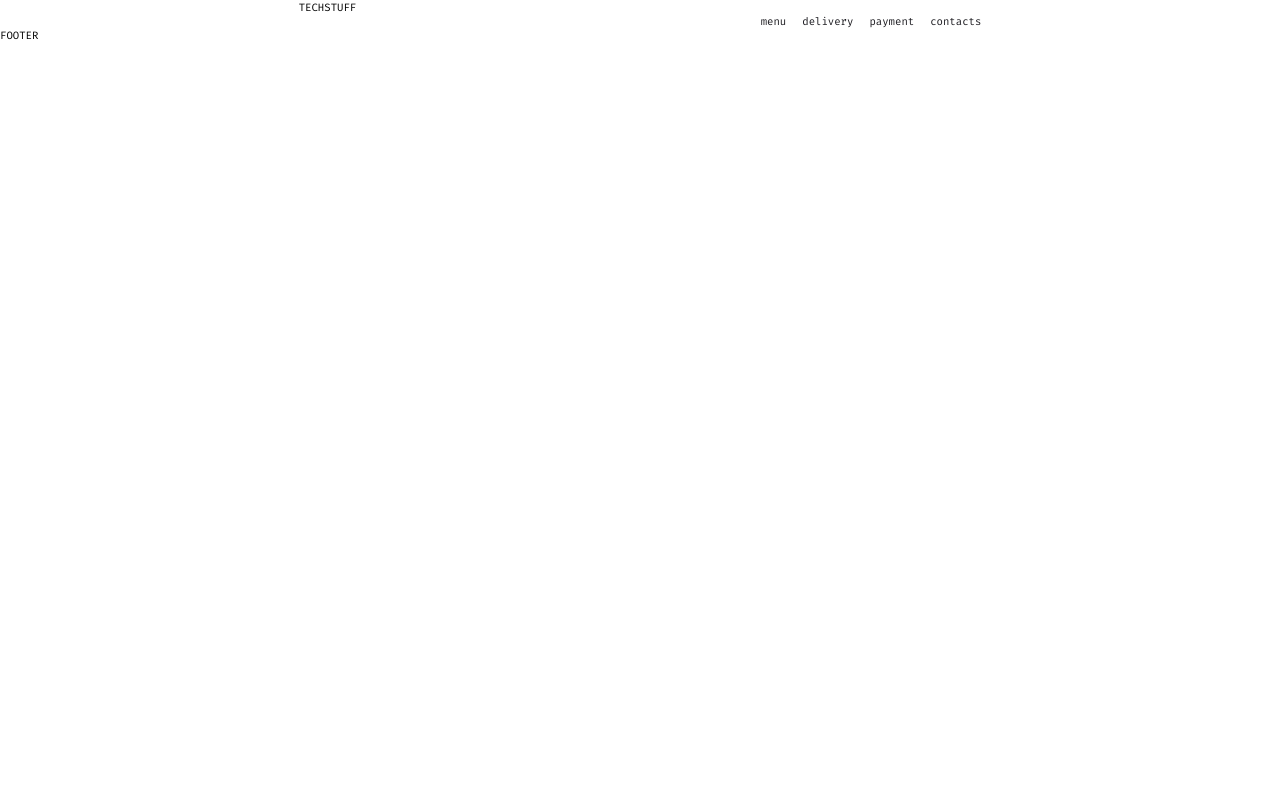
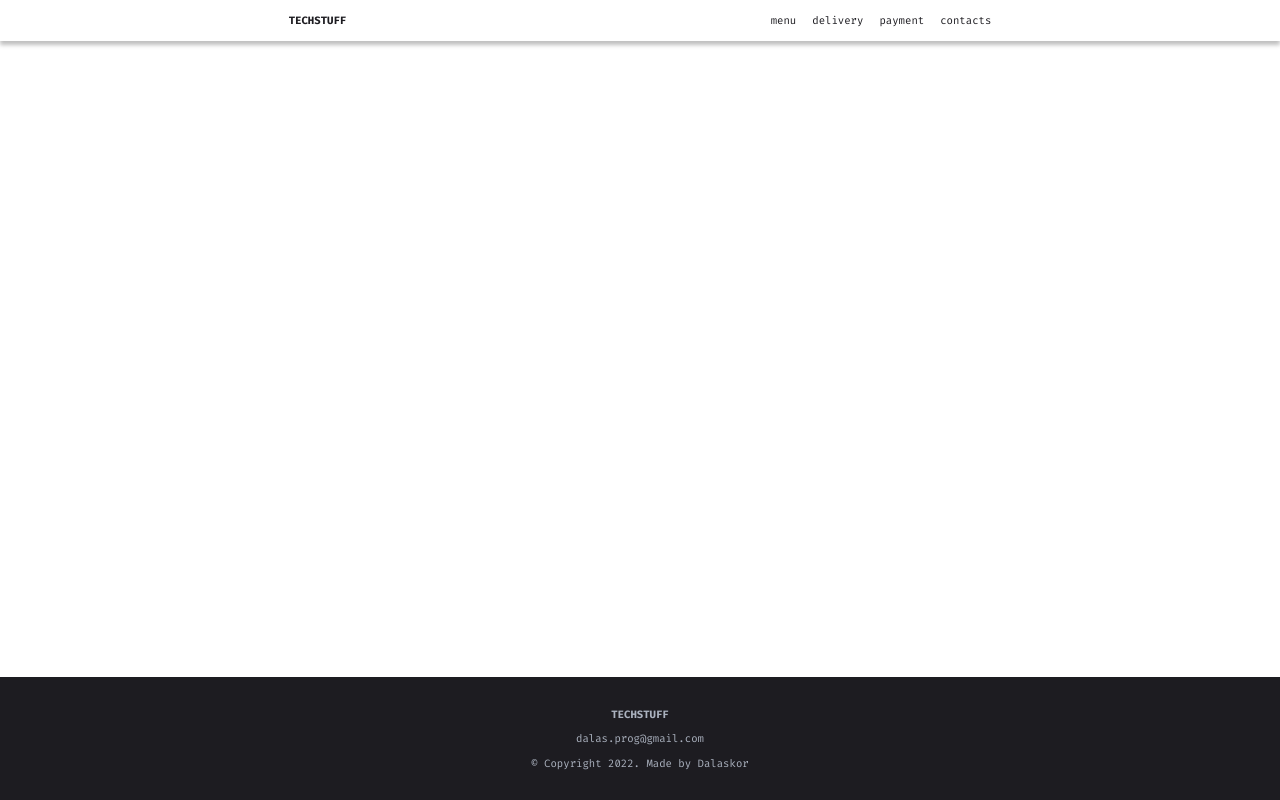
Before and after one commit to Dalaskor/tech-stuff, a React (Create React App) app: page /tech-stuff in a window 1280 px wide. Built offline with nearby package versions, Linux system fonts and the light colour scheme.

Commit message:
Add Footer component

```diff
--- a/src/App.tsx
+++ b/src/App.tsx
@@ -3,17 +3,18 @@ import "./App.scss";
 import {Header} from "./components/Header/Header";
 import {Route, Routes} from "react-router-dom";
 import {MainPage} from "./pages/MainPage";
+import {Footer} from "./components/Footer/Footer";
 
 export const App = () => {
     return (
         <div className={"wrapper"}>
             <Header/>
-            <main>
+            <main className={"main"}>
                 <Routes>
                     <Route path={"/tech-stuff/"} element={<MainPage/>}/>
                 </Routes>
             </main>
-            <footer>FOOTER</footer>
+            <Footer/>
         </div>
     )
 }
--- /dev/null
+++ b/src/components/Footer/Footer.module.scss
@@ -0,0 +1,20 @@
+.footer {
+  padding: 4.5rem 0;
+  background: #1D1C21;
+  color: #ABB2BF;
+
+  &__container {
+    display: flex;
+    flex-direction: column;
+    align-items: center;
+    gap: 1.6rem;
+  }
+
+  &__logo {
+    font-weight: 700;
+  }
+
+  &__email {}
+
+  &__copyright {}
+}
--- /dev/null
+++ b/src/components/Footer/Footer.tsx
@@ -0,0 +1,20 @@
+import React from 'react';
+import style from './Footer.module.scss';
+
+export const Footer = () => {
+    return (
+        <footer className={style.footer}>
+            <div className={style.footer__container}>
+                <div className={style.footer__logo}>
+                    TECHSTUFF
+                </div>
+                <div className={style.footer__email}>
+                    dalas.prog@gmail.com
+                </div>
+                <div className={style.footer__copyright}>
+                    © Copyright 2022. Made by Dalaskor
+                </div>
+            </div>
+        </footer>
+    )
+}
--- a/src/components/Header/Header.module.scss
+++ b/src/components/Header/Header.module.scss
@@ -1,3 +1,18 @@
 .header {
+  background: #FFFFFF;
+  box-shadow: 0px 4px 4px rgba(0, 0, 0, 0.25);
 
+  &__container {
+    display: flex;
+    align-items: center;
+    justify-content: space-between;
+    padding: 2rem 0;
+  }
+
+  &__logo {
+    font-weight: 700;
+    font-size: 1.6rem;
+    line-height: 2.1rem;
+    color: #1D1C21;
+  }
 }
--- a/src/components/Header/Header.tsx
+++ b/src/components/Header/Header.tsx
@@ -5,7 +5,7 @@ import {Navbar} from "../Navbar/Navbar";
 export const Header = () => {
     return (
         <header className={style.header}>
-            <div className={'header__container'}>
+            <div className={style.header__container}>
                 <div className={style.header__logo}>
                     TECHSTUFF
                 </div>
```
